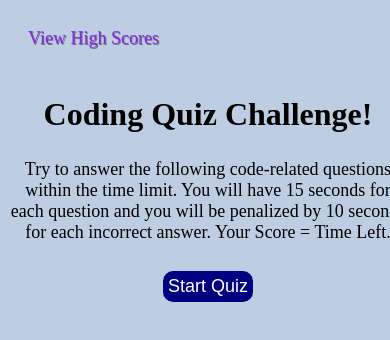
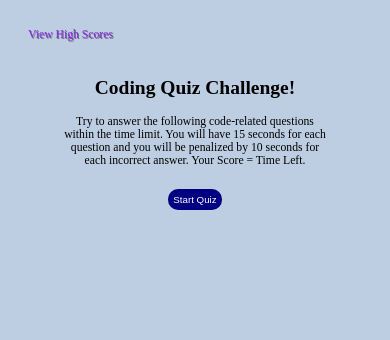
Before and after one commit to codykimb/timed-javascript-quiz, a plain HTML site: page index.html in a window 390 px wide. Drawn offline with Linux system fonts and the light colour scheme.

Commit message:
adjusted for smaller screens

```diff
--- a/assets/css/style.css
+++ b/assets/css/style.css
@@ -10,7 +10,7 @@ nav {
     flex-wrap: wrap;
     align-items: stretch;
     padding: 20px;
-    font-size: large;
+    font-size: 3vw;
 }
 
 #highscore {
@@ -26,15 +26,15 @@ nav {
 /* MAIN STYLES */
 
 h2 {
-    font-size: xx-large;
+    font-size: 5vw;
 }
 
 p, label {
-    font-size: large;
+    font-size: 3vw;
 }
 
 .quiz-container {
-    width: 400px;
+    width: 70%;
     margin: auto;
     text-align: center;
 }
@@ -78,7 +78,7 @@ p, label {
     background-color: navy;
     border-radius: 10px;
     border-style: none;
-    font-size: large;
+    font-size: 2.5vw;
 }
 
 .quiz-container button:hover {
@@ -88,6 +88,28 @@ p, label {
 h3 {
     color: gray;
     text-align: left;
+    font-size: 4vw;
 }
 
 /* end  */
+
+/* MEDIA QUERY FOR TABLETS AND SMALLER */
+@media screen and (max-width: 768px) {
+
+    /* NO HOVER CHANGES */
+    #highscore:hover {
+        color: blueviolet;
+    }
+
+    #scoreList:hover {
+        background-color: rgba(128, 128, 128, 0.301);
+    }
+
+    .quiz-container li:hover {
+        background-color:navy;
+    }
+
+    .quiz-container button:hover {
+        background-color: navy;
+    }
+}
```
